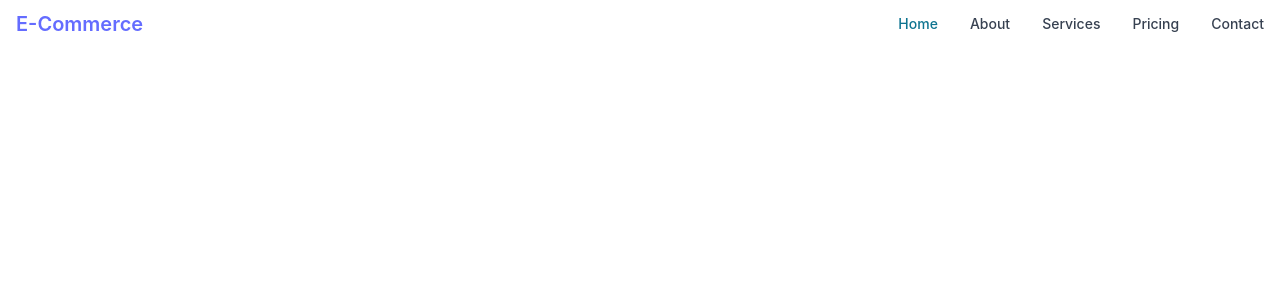
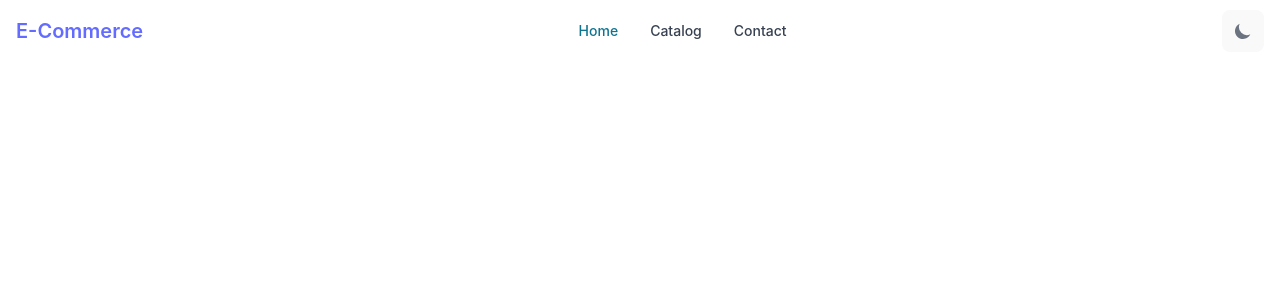
Before and after one commit to DuckPluck/redux-e-commerce-practice, a React (Vite) app: page / in a window 1280 px wide. Shown: the top 300 px of the page. Built offline with nearby package versions, Linux system fonts and the light colour scheme.

Commit message:
feat: add Header links

```diff
--- a/src/components/elements/Header/Header.tsx
+++ b/src/components/elements/Header/Header.tsx
@@ -1,8 +1,8 @@
 import classNames from 'classnames';
-import { Navbar } from 'flowbite-react';
+import { DarkThemeToggle, Navbar } from 'flowbite-react';
 import React from 'react';
 
-import { useNavigate } from 'react-router-dom';
+import { useLocation, useNavigate } from 'react-router-dom';
 
 import './Header.scss';
 
@@ -14,6 +14,7 @@ interface Props {
 export const Header = ({ className }: Props) => {
   const blockClassName = classNames('w-full', className);
 
+  const location = useLocation();
   const navigate = useNavigate();
 
   const handleNavigate = (to: string) => {
@@ -21,7 +22,7 @@ export const Header = ({ className }: Props) => {
   };
 
   return (
-    <Navbar fluid rounded className={blockClassName}>
+    <Navbar fluid rounded color="green" className={blockClassName}>
       <Navbar.Brand onClick={() => handleNavigate('/')} className="cursor-pointer">
         <span className="self-center whitespace-nowrap text-xl font-semibold dark:text-white">E-Commerce</span>
       </Navbar.Brand>
@@ -29,12 +30,26 @@ export const Header = ({ className }: Props) => {
       <Navbar.Toggle />
 
       <Navbar.Collapse>
-        <Navbar.Link href="#" active>Home</Navbar.Link>
-        <Navbar.Link href="#">About</Navbar.Link>
-        <Navbar.Link href="#">Services</Navbar.Link>
-        <Navbar.Link href="#">Pricing</Navbar.Link>
-        <Navbar.Link href="#">Contact</Navbar.Link>
+        <Navbar.Link
+          className="cursor-pointer"
+          onClick={() => handleNavigate('/')}
+          active={location.pathname === '/'}>
+          Home</Navbar.Link>
+
+        <Navbar.Link
+          className="cursor-pointer"
+          onClick={() => handleNavigate('/catalog')}
+          active={location.pathname === '/catalog'}>
+          Catalog</Navbar.Link>
+
+        <Navbar.Link
+          className="cursor-pointer"
+          onClick={() => handleNavigate('/contact')}
+          active={location.pathname === '/contact'}>
+          Contact</Navbar.Link>
       </Navbar.Collapse>
+
+      <DarkThemeToggle />
     </Navbar>
   );
 };
--- a/src/pages/NoMatchPage.tsx
+++ b/src/pages/NoMatchPage.tsx
@@ -1,6 +1,7 @@
 import { Button, FooterTitle } from 'flowbite-react';
 import React from 'react';
 import { useNavigate } from 'react-router-dom';
+import { Header } from '../components/elements/Header/Header';
 
 
 export const NoMatchPage = () => {
@@ -11,9 +12,13 @@ export const NoMatchPage = () => {
   };
 
   return (
-    <div className="flex flex-col items-center">
-      <FooterTitle title="404 страница не найдена" />
-      <Button color="green" onClick={handleNavigate}>На главную</Button>
-    </div>
+    <>
+      <Header />
+
+      <div className="flex flex-col items-center p-[24px]">
+        <FooterTitle title="404 страница не найдена" />
+        <Button color="green" onClick={handleNavigate}>На главную</Button>
+      </div>
+    </>
   );
 };
```
